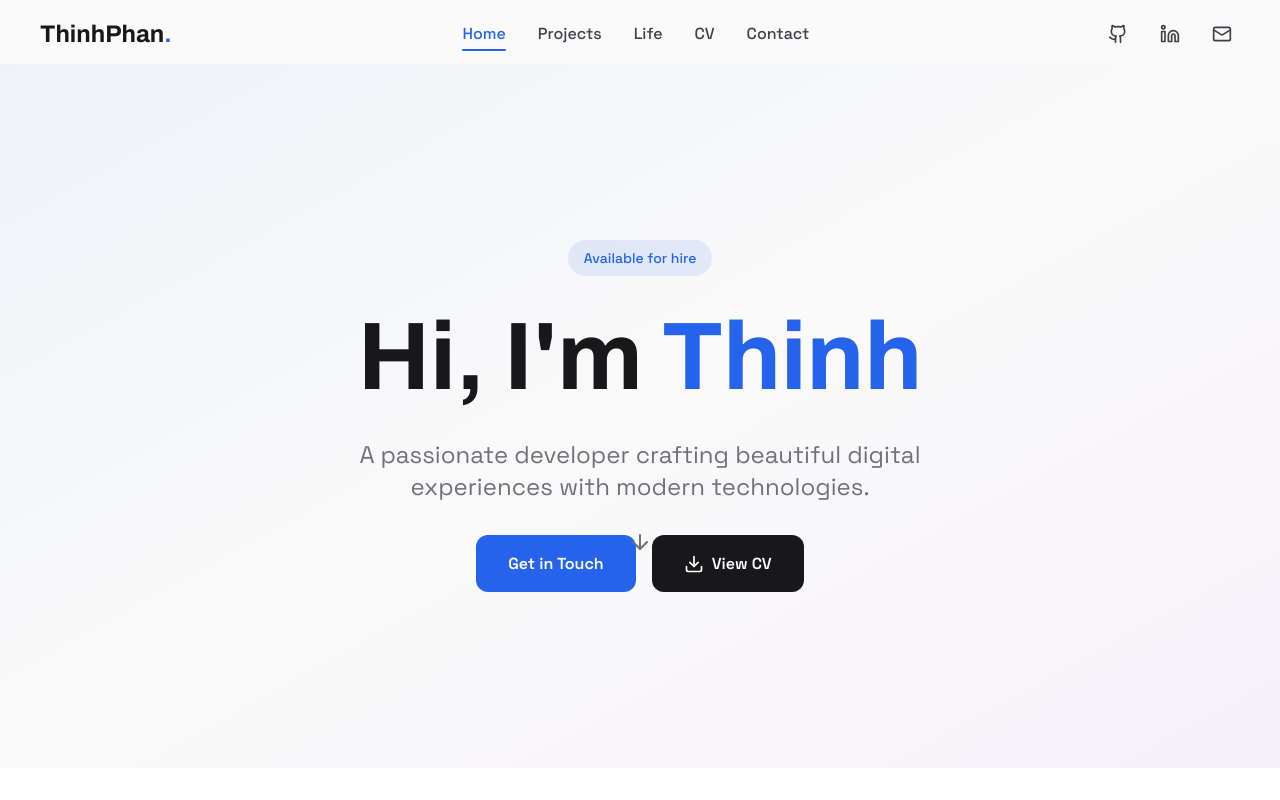
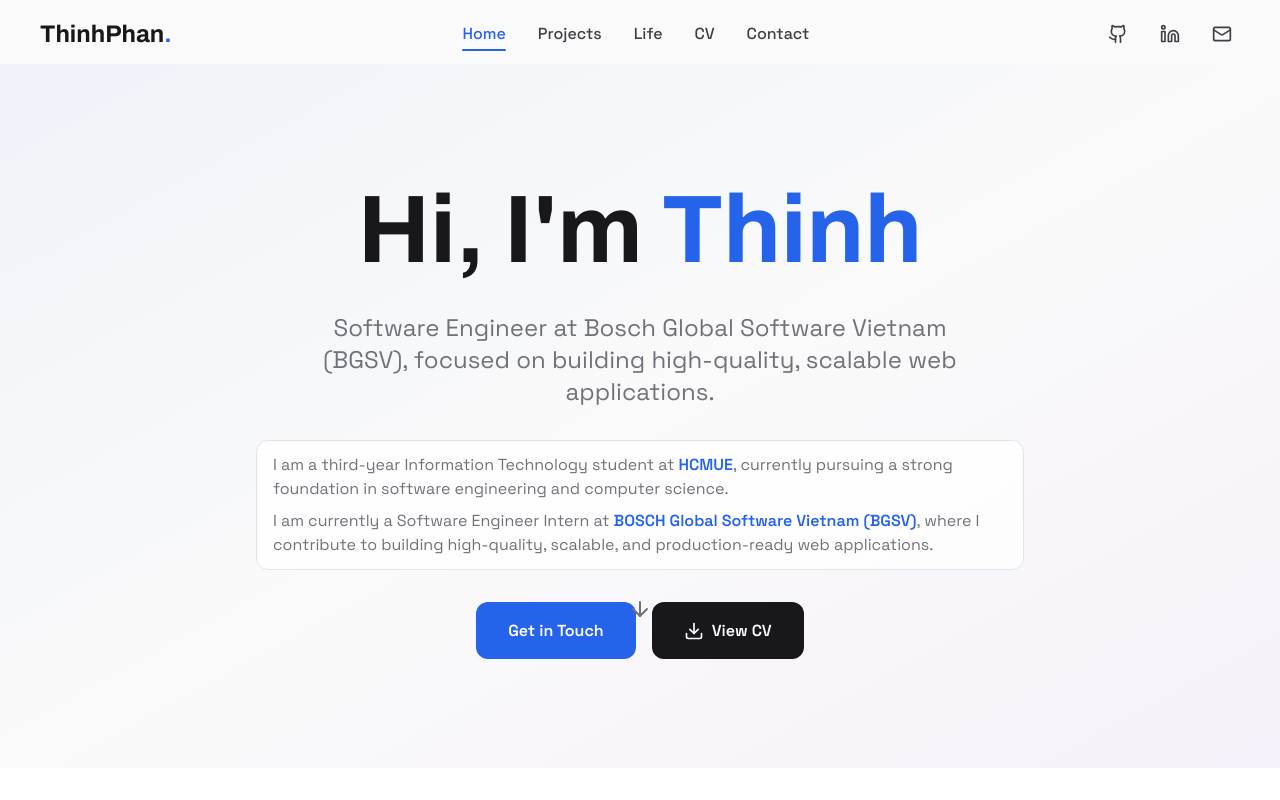
Before and after one commit to minhthinh145/Portfolio_2, a React (Vite) app: page / in a window 1280 px wide. Shown: the top 800 px of the page. Built offline with nearby package versions, Linux system fonts and the light colour scheme.

Commit message:
update: change summary

```diff
--- a/src/data/global.json
+++ b/src/data/global.json
@@ -2,11 +2,11 @@
   "personal": {
     "name": "Thinh",
     "title": "Full Stack Developer",
-    "tagline": "A passionate developer crafting beautiful digital experiences with modern technologies.",
+    "tagline": "Software Engineer at Bosch Global Software Vietnam (BGSV), focused on building high-quality, scalable web applications.",
     "email": "minhthinh.221005@gmail.com",
     "phone": "+84 98 4250 431",
     "location": "Ho Chi Minh City, Vietnam",
-    "available": true,
+    "available": false,
     "availableText": "I'm open for freelance projects and full-time opportunities. Let's create something amazing together!"
   },
   "social": {
--- a/src/data/home.json
+++ b/src/data/home.json
@@ -55,6 +55,7 @@
       "year": "Apr 2026 - Present",
       "title": "Software Engineer Intern",
       "company": "BOSCH Global Software Vietnam (BGSV)",
+      "companyUrl": "https://www.bosch.com.vn/",
       "logo": "/images/bosch-logo.png",
       "description": "Started as a full‑time software engineer at Bosch Global Software Vietnam; onboarding in early April 2026. Working on enterprise‑grade applications with a focus on high quality and collaboration."
     },
--- a/src/pages/Home.jsx
+++ b/src/pages/Home.jsx
@@ -75,14 +75,6 @@ export default function Home() {
         <div className="absolute inset-0 bg-linear-to-br from-accent/5 via-transparent to-purple-500/5" />
 
         <div className="container mx-auto px-6 text-center relative z-10">
-          <div className="animate-fade-in-up">
-            {personal.available && (
-              <span className="inline-block px-4 py-2 bg-accent/10 text-accent rounded-full text-sm font-medium mb-6">
-                Available for hire
-              </span>
-            )}
-          </div>
-
           <h1 className="text-5xl md:text-7xl lg:text-8xl font-bold font-heading mb-6 animate-fade-in-up delay-100">
             Hi, I'm <span className="text-accent">{personal.name}</span>
           </h1>
@@ -90,6 +82,37 @@ export default function Home() {
           <p className="text-xl md:text-2xl text-text-muted dark:text-zinc-400 max-w-2xl mx-auto mb-8 animate-fade-in-up delay-200">
             {personal.tagline}
           </p>
+
+          <div className="max-w-3xl mx-auto mb-8 animate-fade-in-up delay-250">
+            <div className="inline-flex flex-col gap-2 text-left px-4 py-3 rounded-xl bg-surface/80 dark:bg-zinc-800/70 border border-border dark:border-zinc-700">
+              <p className="text-sm md:text-base text-text-muted dark:text-zinc-300">
+                I am a third-year Information Technology student at{" "}
+                <a
+                  href="https://hcmue.edu.vn/vi/"
+                  target="_blank"
+                  rel="noopener noreferrer"
+                  className="text-accent font-semibold hover:underline"
+                >
+                  HCMUE
+                </a>
+                , currently pursuing a strong foundation in software engineering
+                and computer science.
+              </p>
+              <p className="text-sm md:text-base text-text-muted dark:text-zinc-300">
+                I am currently a Software Engineer Intern at{" "}
+                <a
+                  href="https://www.bosch.com.vn/"
+                  target="_blank"
+                  rel="noopener noreferrer"
+                  className="text-accent font-semibold hover:underline"
+                >
+                  BOSCH Global Software Vietnam (BGSV)
+                </a>
+                , where I contribute to building high-quality, scalable, and
+                production-ready web applications.
+              </p>
+            </div>
+          </div>
 
           <div className="flex flex-wrap gap-4 justify-center animate-fade-in-up delay-300">
             <a
@@ -225,7 +248,7 @@ export default function Home() {
                   <div className="flex items-center gap-5">
                     {/* Company Logo - chiều cao bằng cụm year + title + company */}
                     {exp.logo ? (
-                      <div className="flex-shrink-0 w-[4.5rem] h-[4.5rem] rounded-xl bg-white shadow-md flex items-center justify-center p-2">
+                      <div className="shrink-0 w-18 h-18 rounded-xl bg-white shadow-md flex items-center justify-center p-2">
                         <img
                           src={exp.logo}
                           alt={exp.company}
@@ -233,7 +256,7 @@ export default function Home() {
                         />
                       </div>
                     ) : (
-                      <div className="flex-shrink-0 w-[4.5rem] h-[4.5rem] rounded-xl bg-gradient-to-br from-accent/20 to-accent/5 border border-accent/20 flex items-center justify-center">
+                      <div className="shrink-0 w-18 h-18 rounded-xl bg-linear-to-br from-accent/20 to-accent/5 border border-accent/20 flex items-center justify-center">
                         <span className="text-2xl font-bold text-accent">
                           {exp.company.charAt(0)}
                         </span>
@@ -248,9 +271,20 @@ export default function Home() {
                       <h3 className="text-xl font-semibold font-heading mt-0.5">
                         {exp.title}
                       </h3>
-                      <p className="text-base text-text-muted dark:text-zinc-300 font-semibold mt-0.5">
-                        {exp.company}
-                      </p>
+                      {exp.companyUrl ? (
+                        <a
+                          href={exp.companyUrl}
+                          target="_blank"
+                          rel="noopener noreferrer"
+                          className="inline-block text-base text-text-muted dark:text-zinc-300 font-semibold mt-0.5 hover:text-accent hover:underline"
+                        >
+                          {exp.company}
+                        </a>
+                      ) : (
+                        <p className="text-base text-text-muted dark:text-zinc-300 font-semibold mt-0.5">
+                          {exp.company}
+                        </p>
+                      )}
                     </div>
                   </div>
 
```
